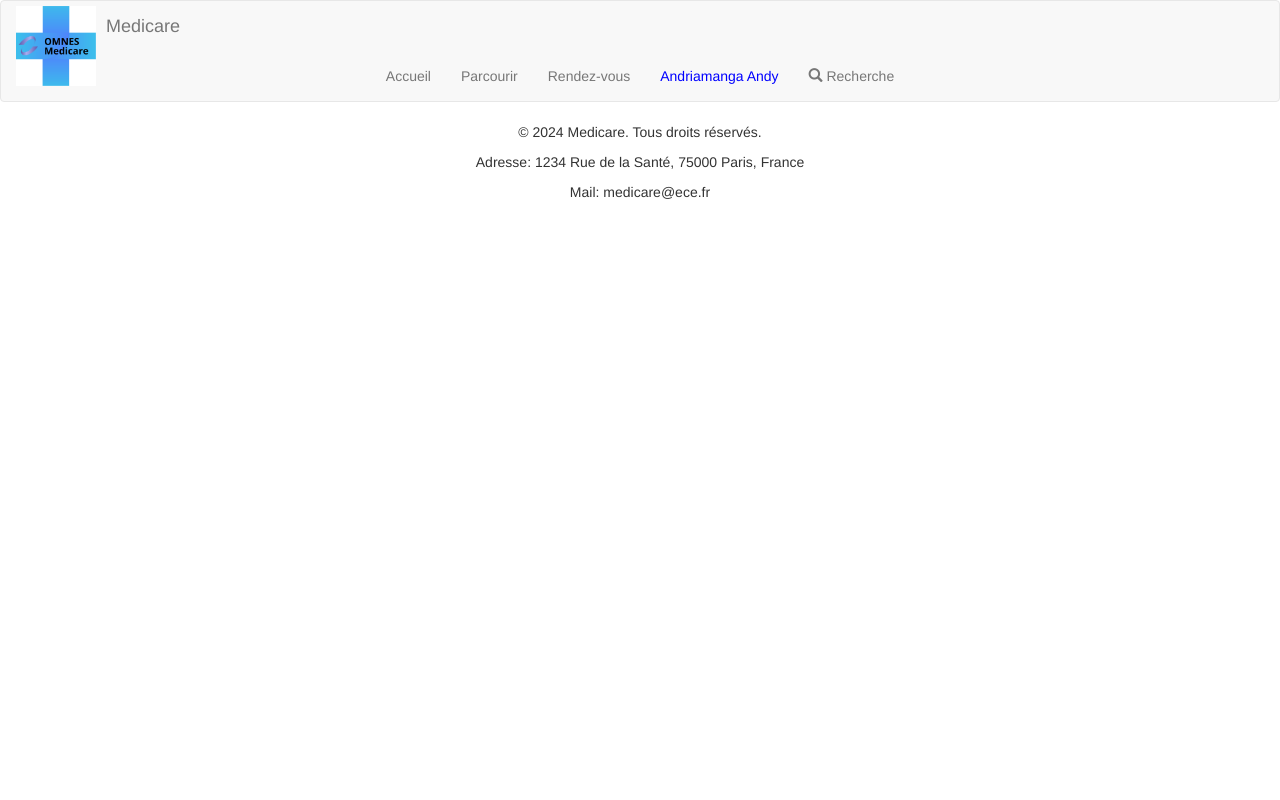
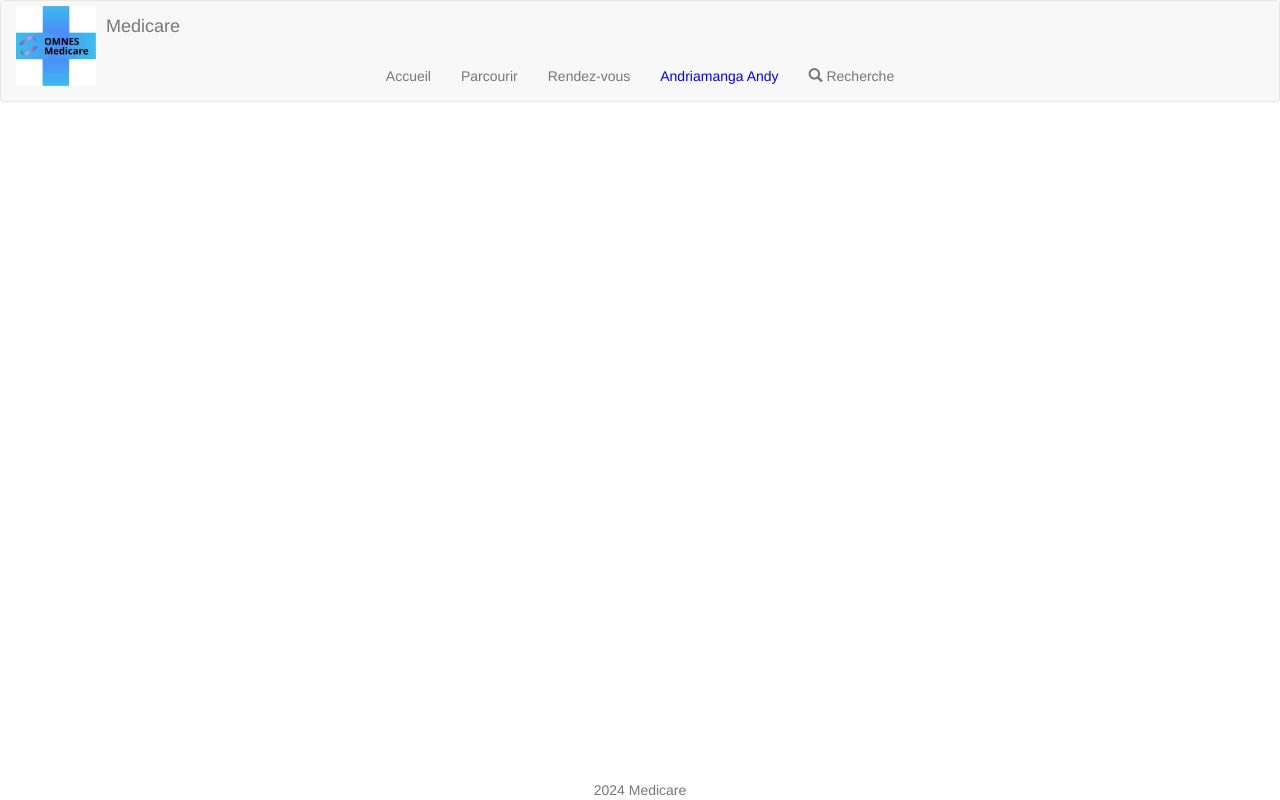
Before and after one commit to LaCometeCookie/Projet-Piscine-Web-ING2, a PHP site: page /profil.php in a window 1280 px wide. Run offline with PHP 8.4, Linux system fonts and the light colour scheme; a user stored in the database is signed in.

Commit message:
Bootstrap
Correction probleme Warning et ajout Bootstrap

```diff
--- a/profil.php
+++ b/profil.php
@@ -1,9 +1,5 @@
-<!--Page profil du site
- Contient les boutons de navigations (comme le reste des fenêtres sauf pour la connexion et le paiement pour le moment)
- Affiche les informations personnelles
- Pour l'admin -> Le personnel + labos avec possibilité d'ajouter/supprimer(modifier pour labos)
- Pour médecins et clients -> liste des RDV (avec possibilité d'en prendre pour le client)-->
 <!DOCTYPE html>
+<html lang="fr">
 <head>
 <title>Medicare | Accueil</title>
 <meta charset="utf-8"/>
@@ -39,25 +35,39 @@
     .nav-item-compte a {
         color: blue !important;
     }
+    .container {
+        text-align: center;
+    }
+    .larger-text {
+        font-size: larger;
+    }
+    .section {
+        margin-top: 20px;
+    }
+    .mt-4 {
+        margin-top: 20px;
+    }
+    footer {
+        margin-top: 20px;
+    }
 </style>
 
 </head>
-
 
 <body>
   <!-- Script PHP de connexion à la BDD -->
   <?php
     session_start();
-     sleep(1);//Temps de pause pour l'action (petit plus réaliste)
-	//identifier le nom de base de données
+    sleep(1); // Temps de pause pour l'action (petit plus réaliste)
+    // identifier le nom de base de données
     $database = "pj web 2024";
-	//connectez-vous dans votre BDD
-	//Rappel : votre serveur = localhost | votre login = root | votre mot de pass = '' (rien)
+    // connectez-vous dans votre BDD
+    // Rappel : votre serveur = localhost | votre login = root | votre mot de pass = '' (rien)
     $db_handle = mysqli_connect('localhost', 'root', '' );
     $db_found = mysqli_select_db($db_handle, $database);
     try // Test de connexion à la base de données (retorune une erreur en cas d'échec)
     {
-          $bdd=new PDO('mysql:host=localhost;dbname=pj web 2024;charset=utf8', 'root', ''); //On y référence le nom d'utilisateur et le mot de passe, la base à utiliser et l'encodage
+        $bdd = new PDO('mysql:host=localhost;dbname=pj web 2024;charset=utf8', 'root', ''); // On y référence le nom d'utilisateur et le mot de passe, la base à utiliser et l'encodage
     }
     catch (Exception $e)
     {
@@ -80,7 +90,6 @@
 
     if($ok)
     {
-
   ?>
 
   <!-- Navigation -->
@@ -103,27 +112,26 @@
     </div>
   </nav>
 
+  <div class="container">
     <?php
-          if($donnees['compte'] == "medecin")
-          {?>
-          <div class="parcours">
-               <select name="choix" id="choix">
+      if($donnees['compte'] == "medecin") { ?>
+      <div class="form-group">
+        <label for="choix" class="h4">Choix</label>
+        <select name="choix" id="choix" class="form-control large-text">
           <optgroup label="Choix">
-                    <option value="infos" id='choix' onclick ="document.getElementById('infos').style.display = 'block' ;
-                    document.getElementById('labos').style.display = 'none' ;">Infos personnelles</option>
-                    <option value = "rdv" id = 'choix' onclick ="document.getElementById('infos').style.display = 'none' ;
-                    document.getElementById('rdv').style.display = 'block' ;">Laboratoires</option>
+            <option value="infos" id='choix' onclick ="document.getElementById('infos').style.display = 'block' ; document.getElementById('rdv').style.display = 'none' ;">Infos personnelles</option>
+            <option value = "rdv" id = 'choix' onclick ="document.getElementById('infos').style.display = 'none' ; document.getElementById('rdv').style.display = 'block' ;">Rendez-vous</option>
           </optgroup>
         </select>
       </div>
-               <div id = "infos" style="display: none">
-                    <p>Les infos personnelles</p>
+
+      <div id = "infos" class="section" style="display: none;">
+        <p class="h3">Les infos personnelles</p>
         <?php
         $reponse = $bdd->query('SELECT Nom, Prenom, specialite, Mail, telephone, CV FROM medecins WHERE ID = '.(int)$_SESSION['ID'].'');
         $donnees = $reponse->fetch();
-
         ?>
-
+        <table class="table table-striped larger-text">
           <tr>
             <td><?php  echo htmlspecialchars($donnees['Nom']); ?></td>
             <td><?php  echo htmlspecialchars($donnees['Prenom']); ?></td>
@@ -132,23 +140,23 @@
             <td>+33<?php  echo htmlspecialchars($donnees['telephone']); ?></td>
             <td><?php  echo htmlspecialchars($donnees['CV']); ?></td>
           </tr>
-
+        </table>
         <?php
-
         $reponse->closeCursor();
         ?>
       </div>
-               <div id = "rdv" style="display: none">
-                    <p>Mes RDV</p>
-                    <?php // Afficher RDV avec SQL?>
+
+      <div id = "rdv" class="section" style="display: none;">
+        <p class="h3">Mes RDV</p>
+        <?php // Afficher RDV avec SQL ?>
       </div>
-               <form method = "post" action = "logout.php"><button type="button" class="btn btn-link">
-            <a href = "logout.php" onclick="return window.confirm('Êtes-vous sûr ?')">Se déconnecter</a>
-          </button></form></form>
-          <?php
-          }
-          if ($ok && $donnees['compte'] == "admin"): ?>
-               <div class="container">
+
+      <form method="post" action="logout.php">
+        <button type="submit" class="btn btn-link" onclick="return confirm('Êtes-vous sûr ?')">Se déconnecter</button>
+      </form>
+
+      <?php }
+      elseif ($ok && $donnees['compte'] == "admin") { ?>
       <div class="form-group">
         <label for="choix" class="h4">Choix</label>
         <select name="choix" id="choix" class="form-control large-text">
@@ -204,114 +212,70 @@
               <td><?php echo htmlspecialchars($donnees['CV']); ?></td>
               <td><?php echo htmlspecialchars($donnees['photo']); ?></td>
             </tr>
-                               <?php } ?>
+            <?php }
+            $reponse->closeCursor();
+            ?>
           </tbody>
         </table>
-                       <form method="post" action="medecins.php">
-                           <input type="submit" value="Gérer le personnel" class="btn btn-primary">
-                       </form>
       </div>
 
       <div id="labos" class="section" style="display: none;">
-                       <p class="h3">Liste des laboratoires</p>
+        <p class="h3">Les laboratoires partenaires</p>
         <table class="table table-striped larger-text">
           <thead>
             <tr>
               <th>Nom</th>
               <th>Adresse</th>
-                                   <th>Salle</th>
               <th>Mail</th>
               <th>Téléphone</th>
-                                   <th>Service1</th>
-                                   <th>Service2</th>
-                                   <th>Service3</th>
             </tr>
           </thead>
           <tbody>
             <?php
-                               $reponse = $bdd->query('SELECT Nom, Adresse, Salle, telephone, Mail, Service1, Service2, Service3 FROM labos ORDER BY Nom');
+            $reponse = $bdd->query('SELECT Nom, Adresse, Mail, telephone FROM laboratoire ORDER BY Nom');
             while ($donnees = $reponse->fetch()) {
             ?>
             <tr>
               <td><?php echo htmlspecialchars($donnees['Nom']); ?></td>
               <td><?php echo htmlspecialchars($donnees['Adresse']); ?></td>
-                                   <td><?php echo htmlspecialchars($donnees['Salle']); ?></td>
               <td><?php echo htmlspecialchars($donnees['Mail']); ?></td>
               <td>+33<?php echo htmlspecialchars($donnees['telephone']); ?></td>
-                                   <td><?php echo htmlspecialchars($donnees['Service1']); ?></td>
-                                   <td><?php echo htmlspecialchars($donnees['Service2']); ?></td>
-                                   <td><?php echo htmlspecialchars($donnees['Service3']); ?></td>
             </tr>
-                               <?php } ?>
+            <?php
+            }
+            $reponse->closeCursor();
+            ?>
           </tbody>
         </table>
-                       <form method="post" action="labos.php">
-                           <input type="submit" value="Gérer les labos" class="btn btn-primary">
-                       </form>
       </div>
 
       <form method="post" action="logout.php">
         <button type="submit" class="btn btn-link" onclick="return confirm('Êtes-vous sûr ?')">Se déconnecter</button>
       </form>
-               </div>
-           <?php endif; ?>
 
-           <!-- Gestion des choix pour le client -->
-           <?php if ($ok && $donnees['compte'] == "client"): ?>
-               <div class="container">
-                   <div class="form-group">
-                       <label for="choix" class="h4">Choix</label>
-                       <select name="choix" id="choix" class="form-control large-text">
-                           <optgroup label="Choix">
-                               <option value="infos">Infos personnelles</option>
-                               <option value="rdv">Mes RDV</option>
-                           </optgroup>
-                       </select>
+      <?php } ?>
+
   </div>
 
-                   <div id="infos" class="section" style="display: none;">
-                       <p class="h3">Les infos personnelles</p>
-                       <?php
-                       $reponse = $bdd->query('SELECT Nom, Prenom, Mail, Adresse FROM client WHERE ID = '.(int)$_SESSION['ID'].'');
-                       $donnees = $reponse->fetch();
-                       ?>
-                       <table class="table table-striped larger-text">
-                           <tr>
-                               <td><?php echo htmlspecialchars($donnees['Nom']); ?></td>
-                               <td><?php echo htmlspecialchars($donnees['Prenom']); ?></td>
-                               <td><?php echo htmlspecialchars($donnees['Mail']); ?></td>
-                               <td><?php echo htmlspecialchars($donnees['Adresse']); ?></td>
-                           </tr>
-                       </table>
-                       <?php $reponse->closeCursor(); ?>
-                   </div>
-
-                   <div id="rdv" class="section" style="display: none;">
-                       <p class="h3">Mes RDV</p>
-                       <form method="post" action="rdv.php">
-                           <input type="submit" value="Prendre un RDV" class="btn btn-primary">
-                       </form>
-                   </div>
-
-                   <form method="post" action="logout.php">
-                       <button type="submit" class="btn btn-link" onclick="return confirm('Êtes-vous sûr ?')">Se déconnecter</button>
-                   </form>
-               </div>
-           <?php endif; ?>
   <?php
     }
     else
     {
-        echo "Vous n'êtes pas connecté";
-        ?><input type="text" name="compte" id="compte" value="<?php echo $compte;?>"><form method = "post" action = "index.php"><input type="submit" name= "accueil" value="accueil"></form><?php
+  ?>
+  <div class="container mt-4">
+    <p class="text-danger h3">Vous n'êtes pas connecté</p>
+    <p class="h4">Redirection automatique dans 5 secondes</p>
+    <?php header("refresh:5;url=connexion.php"); ?>
+  </div>
+  <?php
     }
-     mysqli_close($db_handle);
   ?>
+
   <!-- Footer -->
-    <footer class="text-center mt-4">
-        <p>&copy; 2024 Medicare. Tous droits réservés.</p>
-        <p>Adresse: 1234 Rue de la Santé, 75000 Paris, France</p>
-        <p>Mail: medicare@ece.fr</p>
+  <footer class="footer navbar-fixed-bottom">
+    <div class="container text-center">
+      <span class="text-muted">2024 Medicare</span>
+    </div>
   </footer>
 </body>
 </html>
```
Lines whose indentation alone changed are shown as unchanged.
